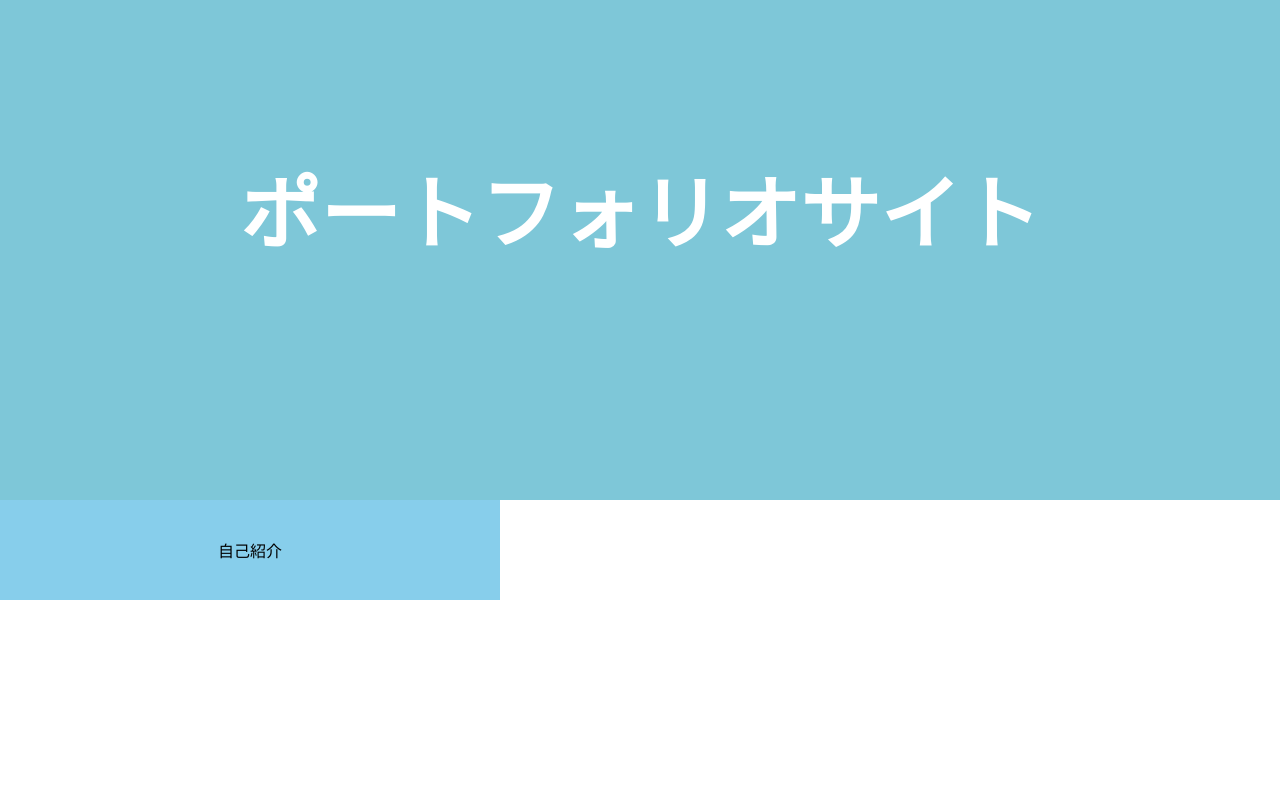
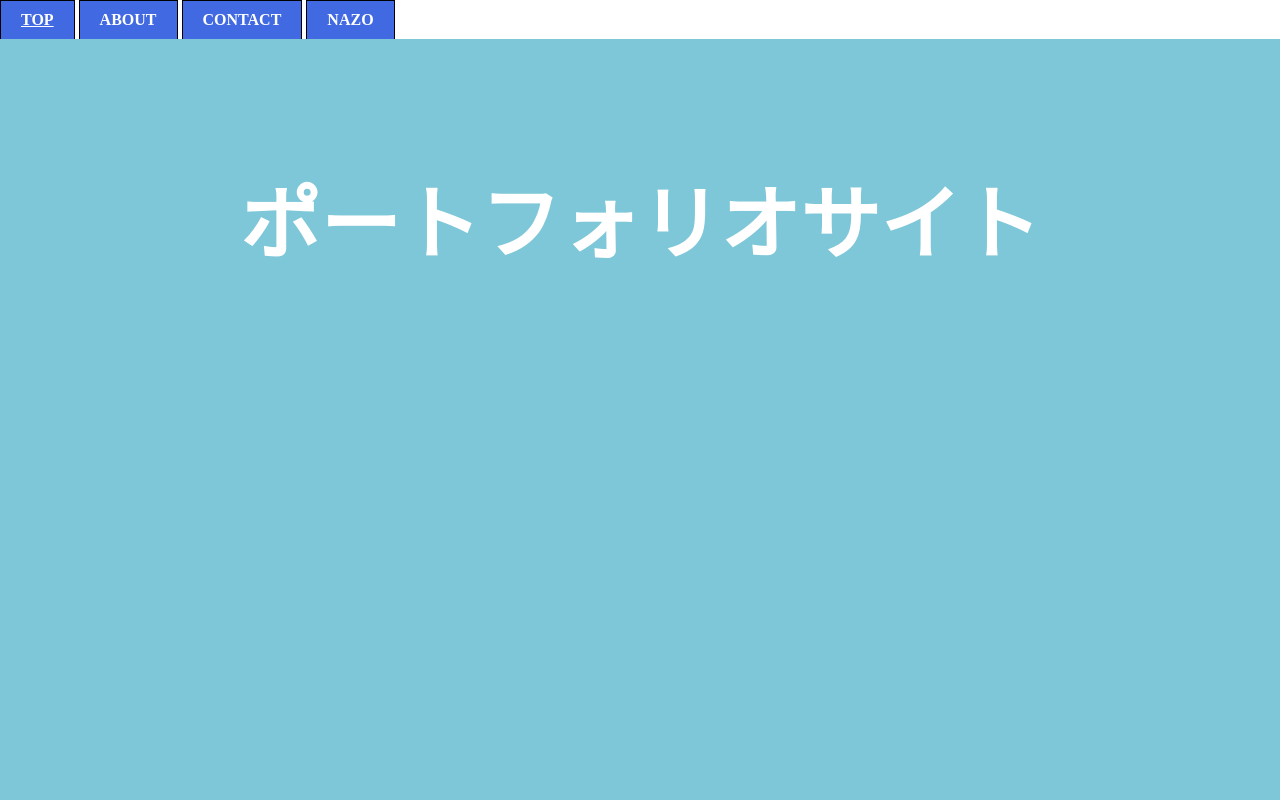
Before and after one commit to riku-2004/my-portfolio, a plain HTML site: page index.html in a window 1280 px wide. Shown: the top 800 px of the page. Drawn offline with Linux system fonts and the light colour scheme; some packages are replaced by stand-ins of ours.

Commit message:
タブナビゲーションを追加し、自己紹介ボタンの機能を修正しました。スタイルを調整し、ボタンのデザインを改善しました。

```diff
--- a/index.html
+++ b/index.html
@@ -10,14 +10,34 @@
     <link rel="stylesheet" href="style.css" />
   </head>
   <body>
+    <p id="tabControl">
+      <a href="#top">TOP</a>
+      <a href="#about">ABOUT</a>
+      <a href="#contact">CONTACT</a>
+      <a href="#nazo">NAZO</a>
+    </p>
+    <div id="tabBody">
+      <div id="top"></div>
+      <div id="about"></div>
+      <div id="contact"></div>
+      <div id="nazo"></div>
+    </div>
     <div class="upperBackground"></div>
     <h1 class="titleBox titleText">ポートフォリオサイト</h1>
-    <div class="myself">
+    <!-- <div class="buttonContainer">
+      <button id="top" class="tabButton tabText">TOP</button>
+      <button id="about" class="tabButton tabText">ABOUT</button>
+      <button id="contact" class="tabButton tabText">CONTACT</button>
+    </div> -->
+
+    <div class="tabButton">
       <button id="myselfButton" class="square">自己紹介</button>
       <p id="name"></p>
       <p id="birthday"></p>
       <p id="hometown"></p>
     </div>
+
+    <p>Copyright &copy; 2022 Riku</p>
     <script src="main.js"></script>
   </body>
 </html>
--- a/main.js
+++ b/main.js
@@ -1,10 +1,15 @@
-const aboutMyself = document.getElementById("myselfButton");
 const myName = document.getElementById("name");
 const myBirthday = document.getElementById("birthday");
 const myHometown = document.getElementById("hometown");
+const about = document.getElementById("about");
 
-aboutMyself.onclick = function () {
+about.onclick = function () {
   myName.textContent = "名前：並木陸";
   myBirthday.textContent = "生年月日:2004年1月15日";
   myHometown.textContent = "出身地:長野県軽井沢町";
 };
+
+const tabs = document.querySelectorAll("tabControl");
+const pages = document.querySelectorAll("tabBody");
+
+function changePage(index) {
--- a/style.css
+++ b/style.css
@@ -1,24 +1,33 @@
 .upperBackground {
   width: 100%;
-  height: 500px;
+  height: 1000px;
   background-color: #7ec7d8;
   position: relative;
 }
 .titleBox {
+  padding: 20px;
   position: absolute;
   top: 150px;
   left: 0;
   right: 0;
   margin: auto;
+  display: flex;
+  flex-direction: column;
+  width: 100%;
+  /*均等配置 */
+  justify-content: space-around;
+  align-items: center;
   text-align: center;
-  /* width: 500px;
-  height: 100px; */
 }
 
 .titleText {
-  font-size: 80px;
-  font-family: "MS Gothic", sans-serif;
+  font-size: 80px; /* ボタンのフォントサイズを調整 */
+  font-family: "MS Gothic", sans-serif; /*フォントはゴシック */
   color: #ffffff;
+  padding: 10px 20px; /* ボタンの内側の余白を設定 */
+  border: none; /* 枠線をなくす */
+  border-radius: 5px; /* 角を丸くする */
+  cursor: pointer; /* カーソルをポインターに変更 */
 }
 
 .square {
@@ -27,7 +36,7 @@
   background-color: skyblue;
 }
 
-.myself {
+/* .tabButton {
   opacity: 0;
   animation: 1s fadeIn 1s forwards;
 }
@@ -41,4 +50,35 @@
     opacity: 1;
     transform: translateY(0);
   }
+} */
+
+.scrollable {
+  overflow-y: scroll;
+  height: 500px;
 }
+
+.buttonContainer {
+  display: flex;
+  justify-content: space-around;
+  align-items: center;
+  width: 100%;
+  top: 150px;
+  position: relative;
+}
+
+#tabControl a {
+  display: inline-block; /* インラインブロック要素に変更 */
+  border-width: 1px 1px 0 1px; /* ボーダーの太さを設定 */
+  border-style: solid; /*ボーダーのスタイルを設定(実線)*/
+  border-color: black; /* ボーダーの色を設定 */
+  padding: 10px 20px; /* ボタンの内側の余白を設定 */
+  text-decoration: none; /* テキストの下線をなくす */
+  color: white; /* テキストの色を設定 */
+  background-color: #4169e1; /* ボタンの背景色を設定 */
+  font-weight: bold; /* テキストの太さを設定 */
+  position: relative; /* 相対配置 */
+}
+
+#tabControl a:hover {
+  text-decoration: underline; /* マウスオーバー時にテキストに下線を追加 */
+}
```
